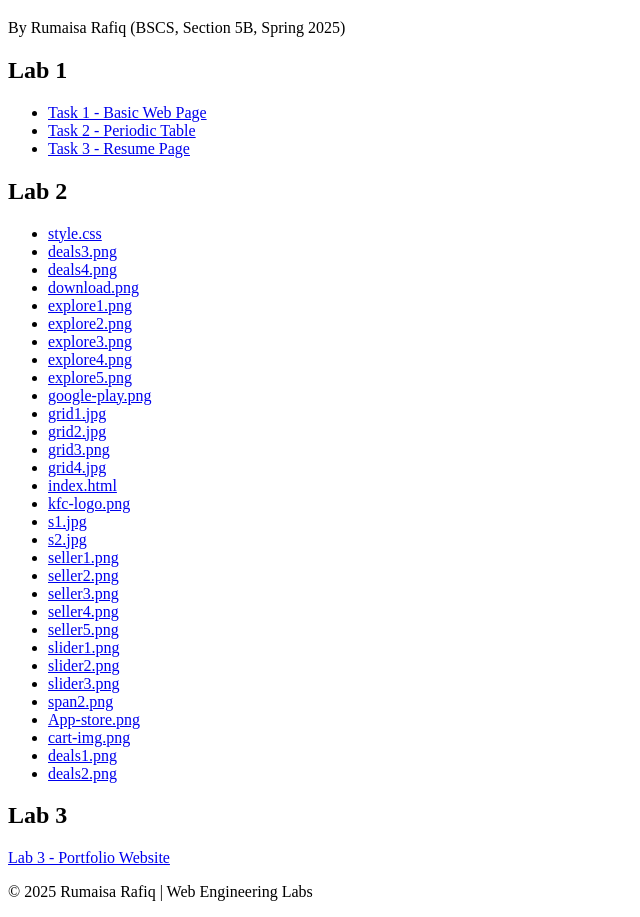
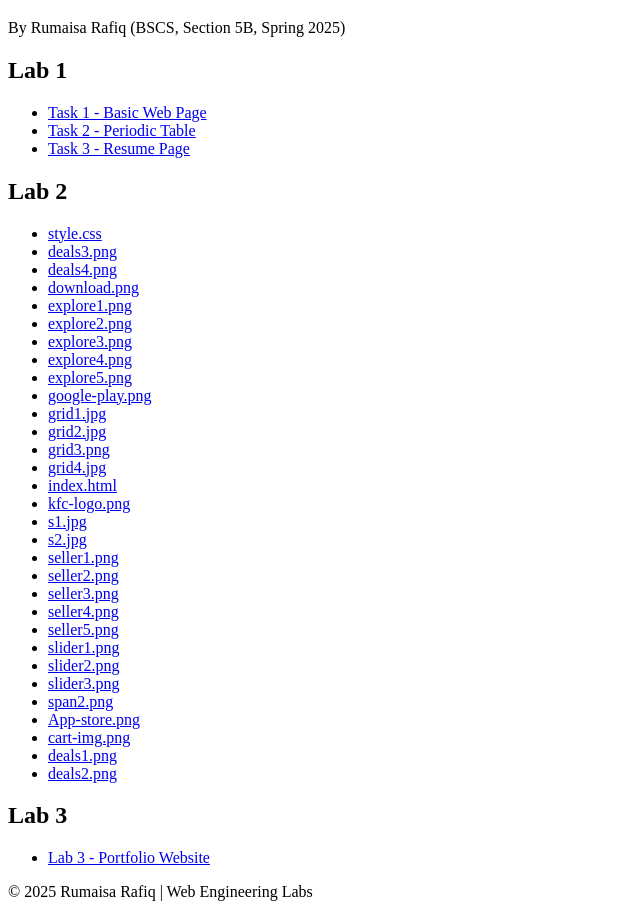
Before and after one commit to Rumaisa-Rafiq-codes/Web-Engineering-Labs, a plain HTML site: page index.html in a window 1280 px wide. Shown: the part 61-978 px from the top of the page, without its empty margins (0-640 px from the left). Drawn offline with Linux system fonts and the light colour scheme.

Commit message:
Update index.html

```diff
--- a/index.html
+++ b/index.html
@@ -53,7 +53,9 @@
     </ul>
 
     <h2>Lab 3</h2>
-    <a href="Lab3/">Lab 3 - Portfolio Website</a>
+    <ul>
+        <li><a href="Lab3/">Lab 3 - Portfolio Website</a></li>
+    </ul>
 
     <footer>
         <p>&copy; 2025 Rumaisa Rafiq | Web Engineering Labs</p>
```
